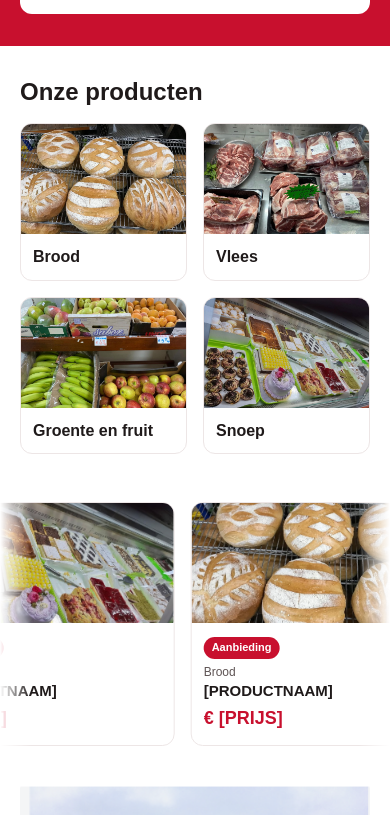
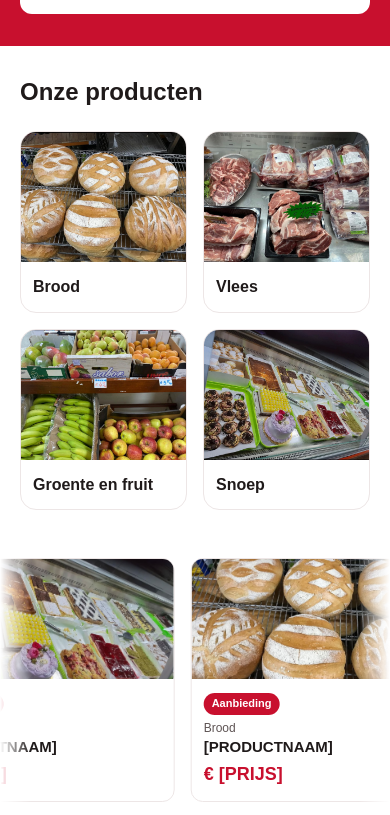
Before and after one commit to Dlkhosh369/costa-supermarkt, a plain HTML site: page webserver/template/homepage.html in a window 390 px wide. Shown: the part 717-1532 px from the top of the page. Drawn offline with Linux system fonts and the light colour scheme.

Commit message:
Chnage:section 6 in css

```diff
--- a/webserver/css/style.css
+++ b/webserver/css/style.css
@@ -253,36 +253,40 @@ a {
 }
 
 /* ===== 6. Productgroepen ===== */
+/* ===== 6. Productgroepen ===== */
 .categories {
   display: grid;
-  grid-template-columns: repeat(auto-fit, minmax(160px, 1fr));
-  gap: 16px;
-  margin-top: 16px;
+  grid-template-columns: repeat(auto-fit, minmax(220px, 1fr));
+  gap: 32px;
+  margin-top: 24px;
 }
 
 .category {
   display: block;
-  border-radius: 12px;
+  border-radius: 16px;
   overflow: hidden;
   border: 1px solid var(--border);
   text-decoration: none;
   color: var(--text);
+  transition: transform 0.2s, border-color 0.2s;
 }
 
 .category:hover {
   border-color: var(--red);
+  transform: translateY(-4px);
 }
 
 .category-img {
   width: 100%;
-  height: 110px;
+  height: 200px;
   object-fit: cover;
 }
 
 .category-name {
   display: block;
-  padding: 10px 12px;
+  padding: 16px 18px;
   font-weight: bold;
+  font-size: 19px;
 }
 
 /* ===== 7. Aanbiedingen ===== */
@@ -481,8 +485,17 @@ a {
     padding: 32px 0;
   }
 
-  .categories,
-  .offers {
+    .categories {
     grid-template-columns: repeat(2, minmax(0, 1fr));
+    gap: 16px;
+  }
+
+  .category-img {
+    height: 130px;
+  }
+
+  .category-name {
+    font-size: 16px;
+    padding: 12px;
   }
 }
```
